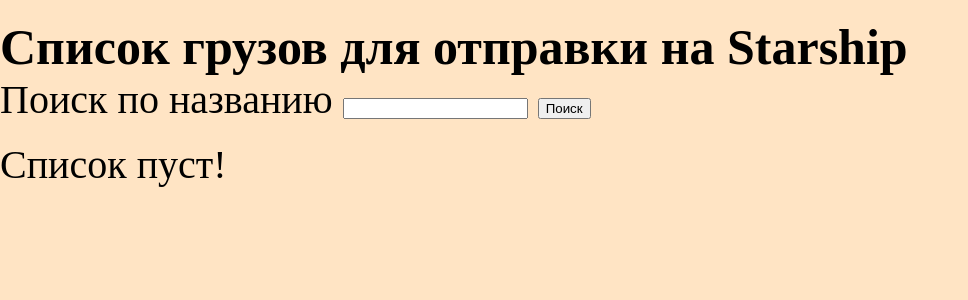
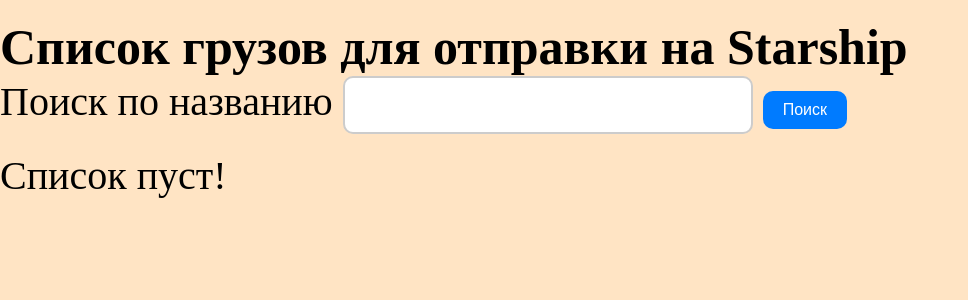
Before and after one commit to Summit2/WEB_5_semester, a Django app: template bmstu_lab/templates/all_cargo.html in a window 1280 px wide. Shown: the top 300 px of the page, without its empty margins (0-968 px from the left). Run offline with Django 3.2, Linux system fonts and the light colour scheme; the template is opened without the code that fills it, so the values that code supplies are empty.

Commit message:
строка поиска со стилями

```diff
--- /dev/null
+++ b/bmstu_lab/static/css/search_bar.css
@@ -0,0 +1,20 @@
+.search-bar{
+
+
+    padding: 10px;
+    font-size: 30px;
+    border: 2px solid #ccc;
+    border-radius: 10px; /* Round the corners */
+    outline: none; /* Remove the input outline */
+}
+.search-button{
+
+    background-color: #007BFF;
+    color: #fff;
+    border: none;
+    border-radius: 10px; /* Round the corners */
+    padding: 10px 20px;
+    font-size: 16px;
+    cursor: pointer;
+    transition: background-color 0.3s ease;
+}
--- a/bmstu_lab/templates/all_cargo.html
+++ b/bmstu_lab/templates/all_cargo.html
@@ -29,8 +29,8 @@
 <div class="font-ordinary">
   <form action=""  method="get">
     <label for="text">Поиск по названию</label>
-    <input id="text" name="sub" type="text" >
-    <input type="submit" value="Поиск">
+    <input id="text" name="sub" type="text" class="search-bar">
+    <input type="submit" value="Поиск" class="search-button">
   </form>
 </div>
 <br>
--- a/bmstu_lab/templates/base.html
+++ b/bmstu_lab/templates/base.html
@@ -8,7 +8,7 @@
     <!-- подгружаем стили -->
     {% load static %}
     <link rel="stylesheet" href="{% static 'css/style.css' %}">
-
+    <link rel="stylesheet" href="{% static 'css/search_bar.css' %}">
     <!-- ставим стиль для фона -->
         <style>
           html, body {
@@ -19,10 +19,10 @@
           body {
             background-color: bisque;
           }
+          b{
+            font-size: 50px;
+          }
 
-         b {
-          font-size: 50px;
-         }
 
         </style>
 </head>
```
